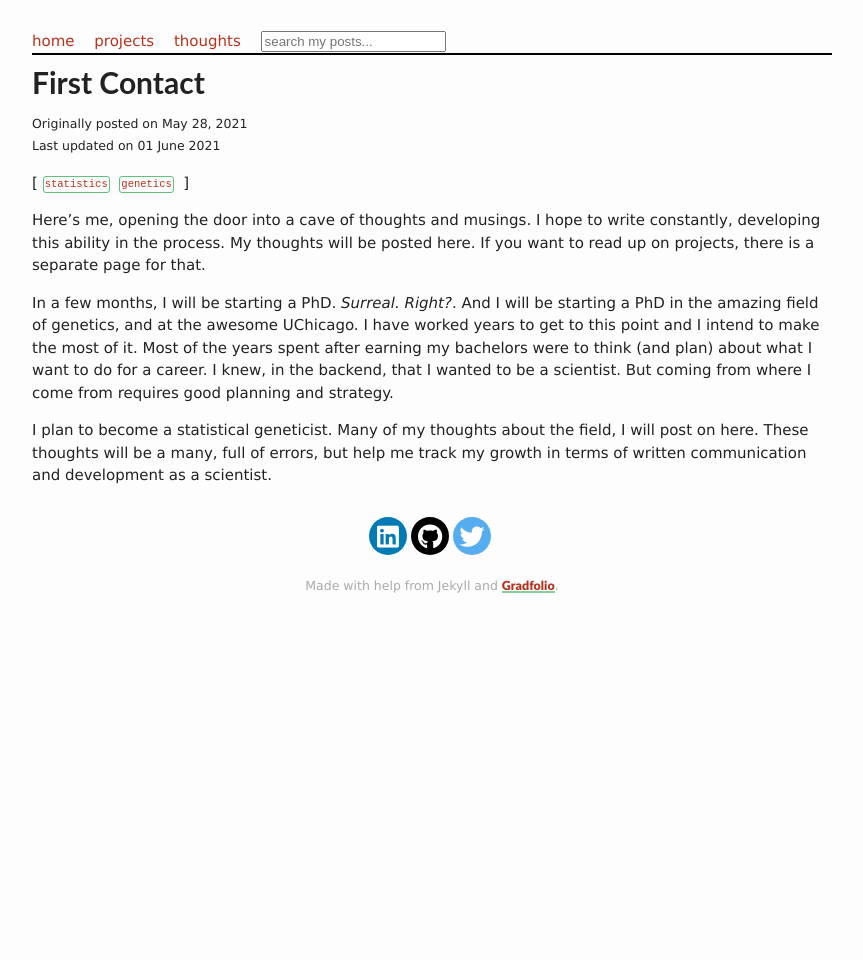
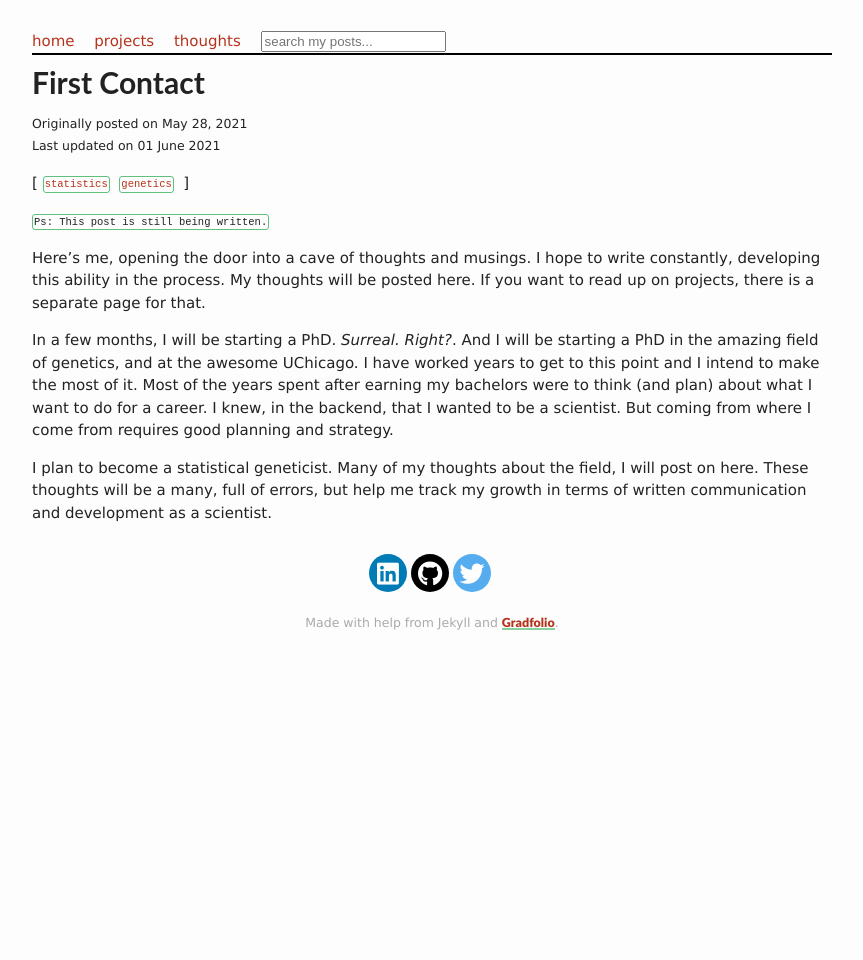
Before and after one commit to tobbyxy/temipete.github.io, a Jekyll site: the page built from _posts/2021-05-28-first-post.md, in a window 1280 px wide. Shown: the whole page, without its empty margins (208-1071 px from the left). Built offline with Jekyll 4.4.1, drawn with Linux system fonts in a browser that asks for light colours; nearby versions of some CDN libraries; comment, search, counter and statistics services are not loaded.

Commit message:
Update 2021-05-28-first-post.md

```diff
--- a/_posts/2021-05-28-first-post.md
+++ b/_posts/2021-05-28-first-post.md
@@ -4,6 +4,8 @@ title: First Contact
 category: post
 tags: [statistics, genetics]
 ---
+
+`Ps: This post is still being written.`
 
 
 Here's me, opening the door into a cave of thoughts and musings. I hope to write constantly, developing this ability in the process.
```
